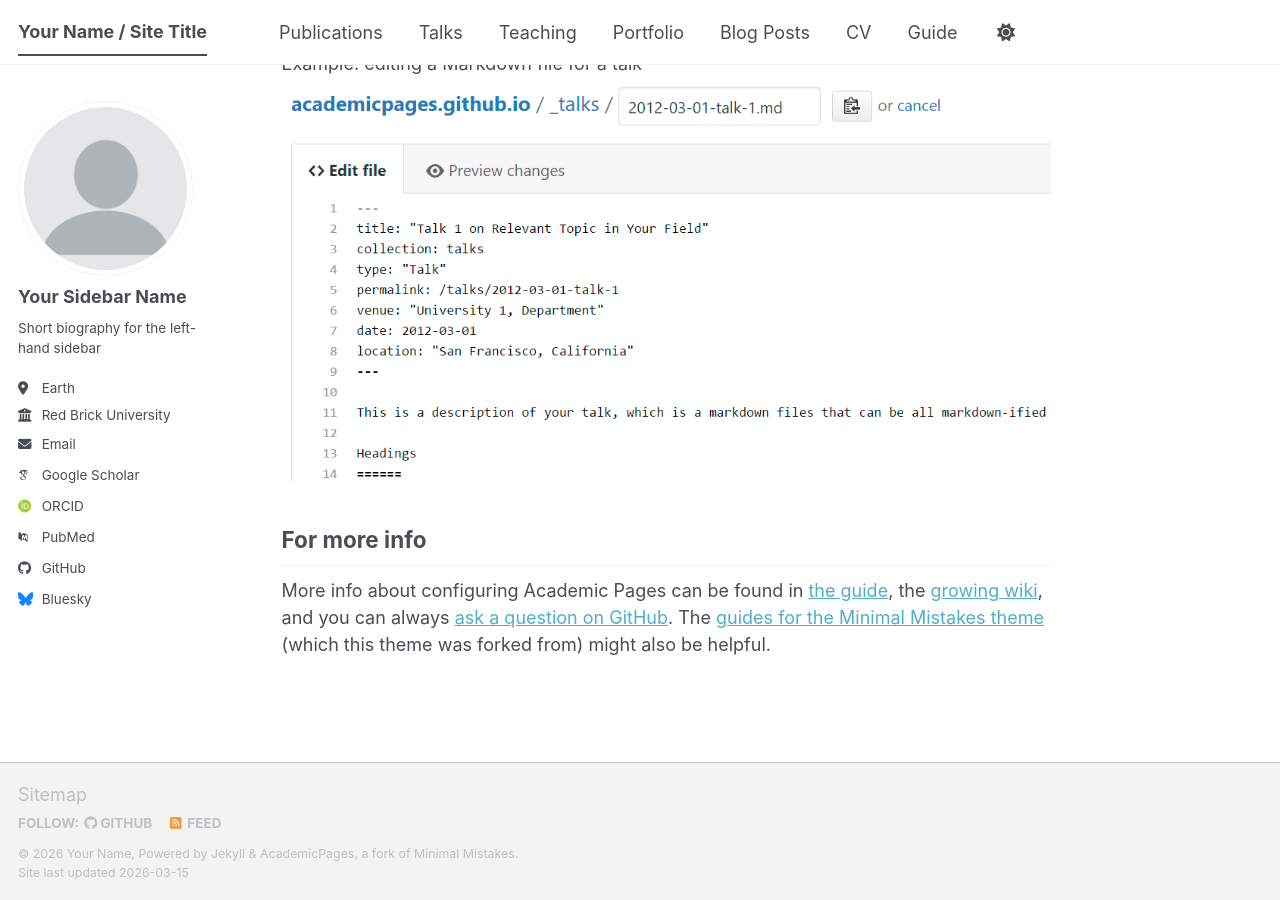
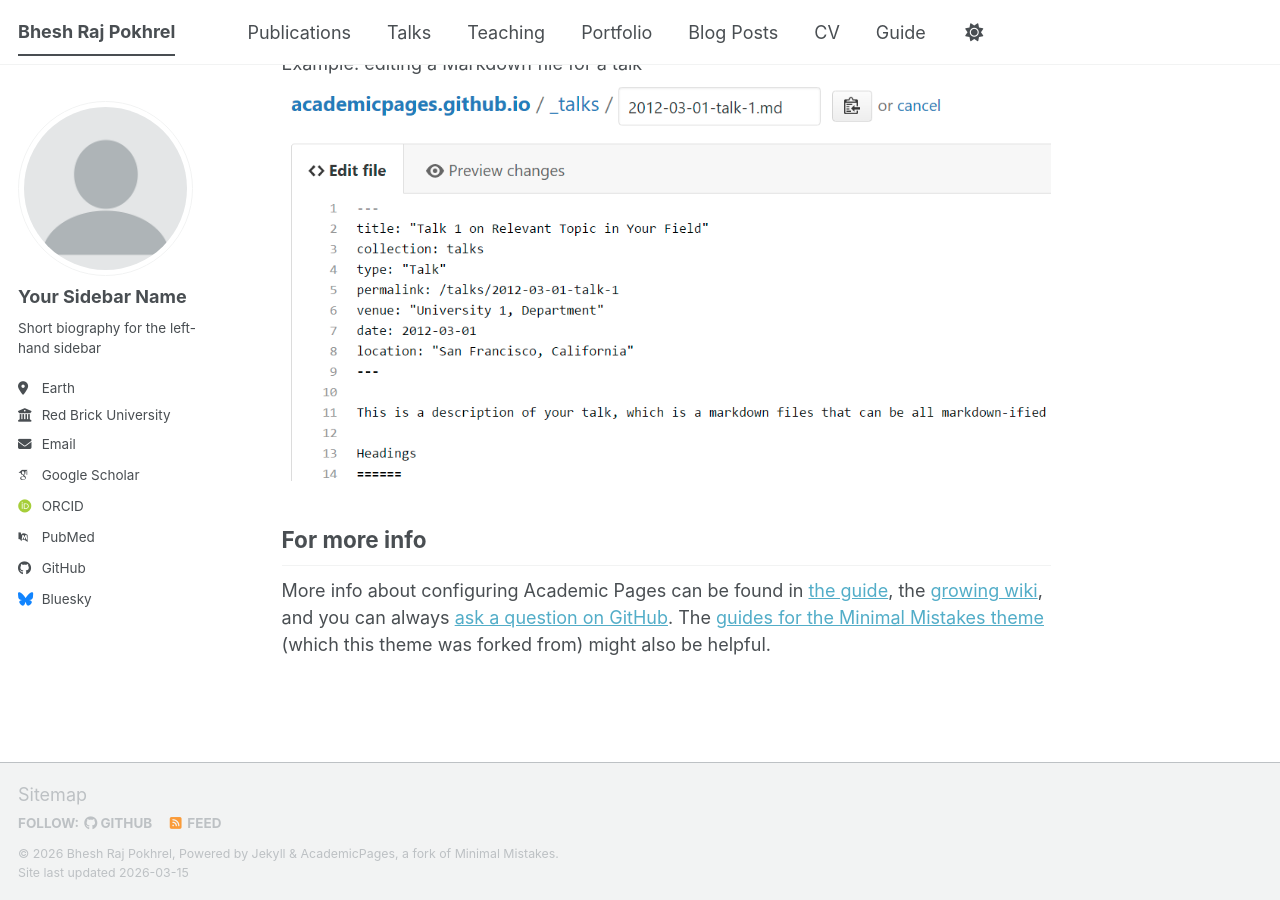
Before and after one commit to brpokharel/brpokhrel.github.io, a Jekyll site: the page built from _pages/about.md, in a window 1280 px wide and 900 px high, scrolled down 2720 px. Built offline with Jekyll 4.4.1, drawn with Linux system fonts in a browser that asks for light colours; some web fonts are replaced; a script bundle is joined from its source files by our own code; library files that are not in the unit come from our copies.

Commit message:
Update _config.yml

```diff
--- a/_config.yml
+++ b/_config.yml
@@ -9,10 +9,10 @@
 # Basic Site Settings
 locale                   : "en-US"
 site_theme               : "default" # The available themes options are "default", "air", "sunrise", "mint", "dirt" and "contrast"
-title                    : "Your Name / Site Title"
+title                    : "Bhesh Raj Pokhrel"
 title_separator          : "-"
-name                     : &name "Your Name"
-description              : &description "Your Name's academic portfolio"   # Update this with a general description of your site, this is the default if not overridden by a page
+name                     : &name "Bhesh Raj Pokhrel"
+description              : &description "This is personal website for academic purpose to learn about free website creation and hosting on github. "   # Update this with a general description of your site, this is the default if not overridden by a page
 url                      : https://academicpages.github.io # The base hostname & protocol for your site e.g. "https://[your GitHub username].github.io",
                                                            # or if you already have some other page hosted on Github then use "https://[your GitHub username].github.io/[Your Repo Name]"
 baseurl                  : "" # the subpath of your site, e.g. "/blog"
@@ -30,9 +30,10 @@ author:
   location         : "Earth"
   employer         : "Red Brick University"
   uri              : # URL
-  email            : "none@example.org"
+  email            : "brpokhrel89@gmail.com"
 
   # Academic websites
+  google           : "https://www.google.com"
   academia         : # URL
   arxiv            : # URL - Update with the correct link to your profile
   googlescholar    : "https://scholar.google.com/citations?user=PS_CX0AAAAAJ"
```
